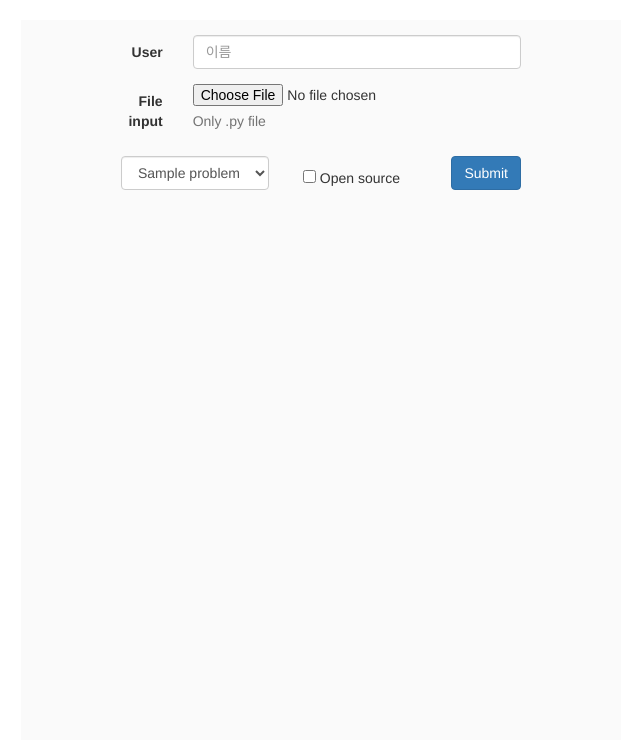
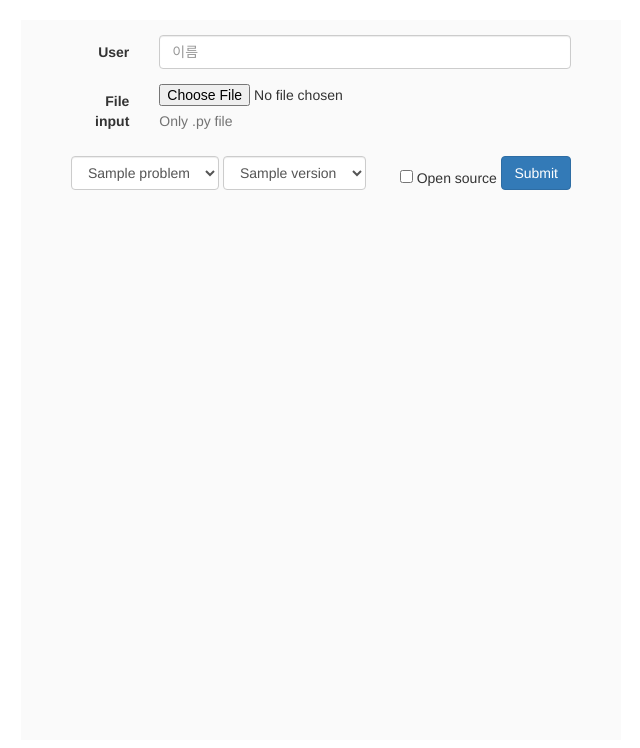
Before and after one commit to HYU-ICEWALL/Study-Python, a Flask app: template server/templates/submit.html in a window 1280 px wide. Shown: the part 52-800 px from the top of the page, without its empty margins (319-959 px from the left). Run offline with Flask 2, Linux system fonts and the light colour scheme; the template is opened without the code that fills it: most values are stand-ins (such as "Sample title", 1, 10 or a date in 2020); some libraries are stand-ins or nearby versions.

Commit message:
update version2

```diff
--- a/server/app.py
+++ b/server/app.py
@@ -29,12 +29,14 @@ def _problem(problem_id):
   content = Markup(markdown.markdown(content))
   return render_template('problem.html', now="problem", id=problem_id, content=content)
 
+from utility import VERSIONS
 @app.route("/submit", methods=['GET', 'POST'])
 def _submit():
   if request.method == 'POST':
     file = request.files['file']
     user_name = request.form['name']
     problem = request.form['problem']
+    version = request.form['version']
     opensource = request.form.getlist('opensource') and True or False
     if file and user_name.strip() and problem and allowed_file(file.filename):
       nowstamp = get_timestamp()
@@ -42,7 +44,7 @@ def _submit():
       file.save(os.path.join(app.config['UPLOAD_FOLDER'], nowstamp))
       file_size = os.path.getsize(os.path.join(app.config['UPLOAD_FOLDER'] + nowstamp))
       problem_id = int(get_problem_id(problem))
-      query_db('INSERT INTO submissions (user_name, file_name, problem_id, size, process, score, stamp, open) VALUES (\'%s\', \'%s\', %d, %d, %d, %d, \'%s\', %d)' % (user_name, file_name, problem_id, file_size, 0, 0, nowstamp, opensource and 1 or 0 ), (), True)
+      query_db('INSERT INTO submissions (user_name, file_name, problem_id, size, process, score, stamp, open, version) VALUES (\'%s\', \'%s\', %d, %d, %d, %d, \'%s\', %d, \'%s\')' % (user_name, file_name, problem_id, file_size, 0, 0, nowstamp, opensource and 1 or 0, version ), (), True)
       push_submission(get_submission(nowstamp))
       return redirect(url_for('_results'))
     else:
@@ -50,7 +52,7 @@ def _submit():
         flash('input name must')
       else:
         flash('file upload error')
-  return render_template('submit.html', now="submit", problems=get_problems(['title']))
+  return render_template('submit.html', now="submit", versions=VERSIONS, problems=get_problems(['title']))
 
 RESULT_PER_PAGE = 15
 @app.route("/results")
@@ -74,7 +76,7 @@ def _result(result_id):
   return redirect(url_for('_results'))
 
 # for results
-SUBMISSION_COLUMN = ['id', 'user_name', 'file_name', 'problem_id', 'size', 'process', 'score', 'stamp', 'open', 'result']
+SUBMISSION_COLUMN = ['id', 'user_name', 'file_name', 'problem_id', 'size', 'process', 'score', 'stamp', 'open', 'result', 'version']
 SUBMISSION_COLOR = ['warning', 'danger', 'danger', 'success']
 SUBMISSION_MARK = ['...', 'E', 'X', 'O']
 def get_results(n=0, name=None):
@@ -103,7 +105,6 @@ def pre_result(result_dic):
   if result_dic['result'] == "None": result_dic['result'] = "Wrong Answer"
   result_dic['name_search'] = '/results?name=' + str(result_dic['user_name'])
   return result_dic
-
 
 def get_result_content(id):
   stamp = query_db('SELECT stamp FROM submissions WHERE id=%d' % (id), (), False, True)[0]
@@ -166,7 +167,7 @@ class validate(Thread):
   def run(self):
     while True:
       submission = self.submit.get()
-      (ret, res)  = scoring(get_path(PATH['UPL'] + [submission['stamp']]), submission['problem_id'])
+      (ret, res)  = scoring(get_path(PATH['UPL'] + [submission['stamp']]), submission['problem_id'], submission['version'])
       self.submit.task_done()
       self.result.put({'id': submission['id'], 'process': ret, 'result': res})
 
--- a/server/static/css/style.css
+++ b/server/static/css/style.css
@@ -46,7 +46,7 @@ html,body {
 }
 
 .form-submit {
-  width: 400px;
+  width: 500px;
   margin: 0px auto;
 }
 
--- a/server/templates/submit.html
+++ b/server/templates/submit.html
@@ -22,6 +22,11 @@
         <option>{{ problem.title }}</option>
       {% endfor %}
     </select>
+    <select name="version" class="form-control">
+      {% for version in versions %}
+        <option>{{ version }}</option>
+      {% endfor %}
+    </select>
     <div class="check-open checkbox">
       <label>
         <input name="opensource" value="open" type="checkbox"> Open source
--- a/server/utility.py
+++ b/server/utility.py
@@ -35,17 +35,18 @@ def isRight(obj, tar):
   return cmp(obj, tar)
 
 COMPILER = {'PY3': 'python3', 'PY2': 'python'}
+VERSIONS = ['PY3', 'PY2']
 from subprocess import Popen, STDOUT
-def process(stamp):
-  command = [COMPILER['PY3'], stamp + '.py']
+def process(stamp, version):
+  command = [COMPILER[version], stamp + '.py']
   proc = Popen(command, shell=True, stdin=open(stamp + '.in'), stdout=open(stamp + '.out' ,'w'), stderr=STDOUT)
   proc.communicate()[0]
   return proc.returncode == 0
 
-def scoring(program, pid, debug=False):
+def scoring(program, pid, version='PY3', debug=False):
   stamp = pretreatment(program)
   generate_validation(pid, stamp)
-  res = process(stamp)
+  res = process(stamp, version)
   res = res and (isRight(stamp + '.out', stamp + '.vl') and 3 or 2) or 1
   if res == 1:
     with open(stamp + '.out', 'r') as fh:
```
